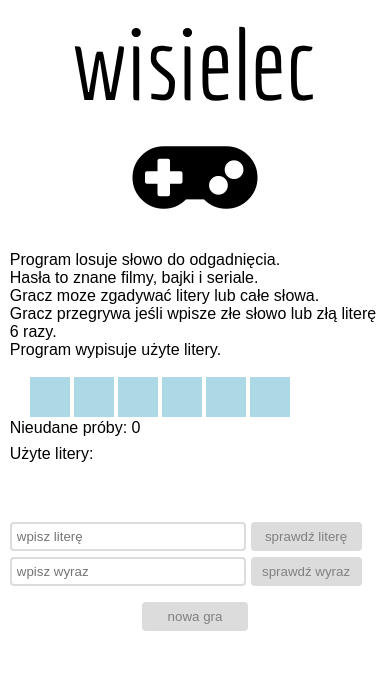
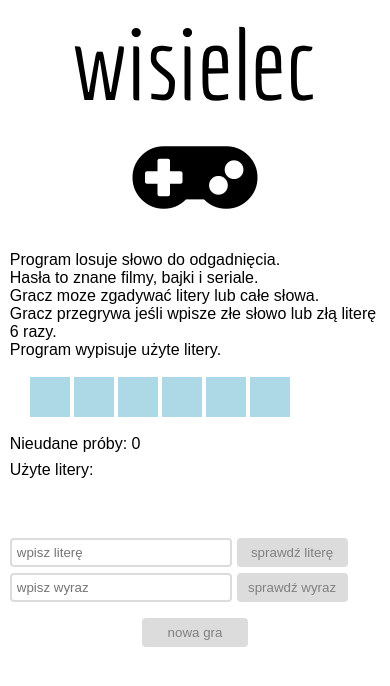
Before and after one commit to magdasid/Wisielec, a plain HTML site: page index.html in a window 390 px wide. Drawn offline with Linux system fonts and the light colour scheme; a web font is replaced by a local one.

Commit message:
Add BEM methodology and change some styles

```diff
--- a/index.html
+++ b/index.html
@@ -11,27 +11,29 @@
 
 </head>
 <body>
-    <header>wisielec <i class="fas fa-gamepad"></i></header>
-    <div class="rules">
-        <p>Program losuje słowo do odgadnięcia. <br> Hasła to znane filmy, bajki i seriale. <br>Gracz moze zgadywać litery lub całe słowa. <br>Gracz przegrywa jeśli wpisze złe słowo lub złą literę 6 razy. <br>Program wypisuje użyte litery.</p>
-    </div>
-    <div id="board">
-
-    </div>
-    <div id="errors">
-        <p id="points">Nieudane próby:  </p>
-        <p id="used-letters">Użyte litery:</p>
-        <p id="error-message"></p>
-    </div>
-    <div id="answers">
-        <input id="letter" placeholder="wpisz literę" type="text">
-        <input id="check-letter" type="button" value="sprawdź literę">
-        <input id="word" placeholder="wpisz wyraz" type="text">
-        <input id="check-word" type="button" value="sprawdź wyraz">
-    </div>
-    <div id="new-game">
-        <input id="btn-newgame" type="button" value="nowa gra">
-    </div>
+    <header class="game-header">
+        wisielec <i class="fas fa-gamepad"></i>
+    </header>
+    <main class="game-content">
+        <section class="rules-section">
+            <p class="rules-section__description">Program losuje słowo do odgadnięcia. <br> Hasła to znane filmy, bajki i seriale. <br>Gracz moze zgadywać litery lub całe słowa. <br>Gracz przegrywa jeśli wpisze złe słowo lub złą literę 6 razy. <br>Program wypisuje użyte litery.</p>
+        </section>
+        <section id="board" class="board-section"></section>
+        <section class="errors-section">
+            <p id="points" class="errors-section__paragraph">Nieudane próby:  </p>
+            <p id="used-letters" class="errors-section__paragraph">Użyte litery:</p>
+            <p id="error-message" class="errors-section__paragraph errors-section__paragraph--pink"></p>
+        </section>
+        <section class="answers-section">
+            <input id="letter" class="field" placeholder="wpisz literę" type="text">
+            <input id="check-letter" class="button" type="button" value="sprawdź literę">
+            <input id="word" class="field" placeholder="wpisz wyraz" type="text">
+            <input id="check-word" class="button" type="button" value="sprawdź wyraz">
+        </section>
+        <div class="new-game-section">
+            <input id="btn-newgame" class="button" type="button" value="nowa gra">
+        </div>
+    </main>
     <script src="script.js"></script>
 </body>
 </html>
--- a/script.js
+++ b/script.js
@@ -8,7 +8,7 @@ let game = (function() {
     let drawBoard = () => {
         for (let i=0; i<wordLength; i++) {
             let div = document.createElement("div");
-            div.classList.add("boardField");
+            div.classList.add("board-section__field");
             div.classList.add("class"+i);
             document.getElementById("board").appendChild(div);
         }
@@ -79,7 +79,6 @@ let inputWord = document.getElementById("word");
 let btnNewGame = document.getElementById("btn-newgame");
 
 document.getElementById("points").innerText += " "+game.numberOfErrors;
-
 btnLetter.addEventListener('click', function() { game.checkLetter(inputLetter.value.toLowerCase()) });
 btnWord.addEventListener('click', function() { game.checkWord(inputWord.value) });
 btnNewGame.addEventListener('click', function() { location.reload() });
--- a/style.css
+++ b/style.css
@@ -1,62 +1,56 @@
+* {
+    box-sizing: border-box;
+}
 body {
     margin: 0 auto;
     width: 60%;
     font-family: 'Cantarell', sans-serif;
 }
-header {
+.game-header {
     font-family: 'Economica', sans-serif;
     font-size: 100px;
     margin: 5px;
 }
-#board {
+.board-section {
     margin: 0 auto;
     width: 90%;
     text-align: center;
     align-items: center;
+    display: flex;
+    flex-wrap: wrap;
 }
-.boardField {
+.board-section__field {
     height: 50px;
     width: 50px;
     background-color:lightblue;
     color: white;
     font-weight: bold;
-    align-content: center;
-    float: left;
     font-size: 30px;
     margin: 5px;
 }
-#errors {
-    height: 80px;
-    clear: both;
-}
-#points {
+.errors-section__paragraph {
     height: 10px;
     color: black;
 }
-#error-message {
-    height: 20px;
+.errors-section__paragraph--pink {
     color: #FF9494;
 }
-#used-letters {
-    height: 10px;
-    color: black;
-}
-#new-game {
+.new-game-section {
     margin: 10px;
     text-align: center;
 }
-#answer {
+.answer-section {
     padding-top: 15px;
     text-align: center;
 }
-input[type=text] {
+.field {
     width: 70%;
     padding: 5px 5px;
     margin: 3px 0;
     border: 2px solid gainsboro;
     border-radius: 4px;
 }
-input[type=button] {
+.button {
     color: gray;
     background-color: gainsboro;
     width: 20%;
@@ -65,7 +59,7 @@ input[type=button] {
     border: 2px solid gainsboro;
     border-radius: 4px;
 }
-input[type=button]:hover {
+.button:hover {
     background-color: rgba(220, 220, 220, 0.598);
 }
 
@@ -74,24 +68,21 @@ input[type=button]:hover {
     body {
         width: 95%;
     }
-    header {
+    .game-header  {
         text-align: center;
     }
-    .boardField {
+    .board-section__field {
         width: 40px;
         height: 40px;
         margin: 2px;
     }
-    input[type=text] {
+    .field {
         width: 60%;
     }
-    input[type=button] {
+    .button {
         width: 30%;
     }
-    #errors {
+    .errors-section {
         height: 100px;
     }
-    #error-message {
-        height: 40px;
-    }
 }
```
